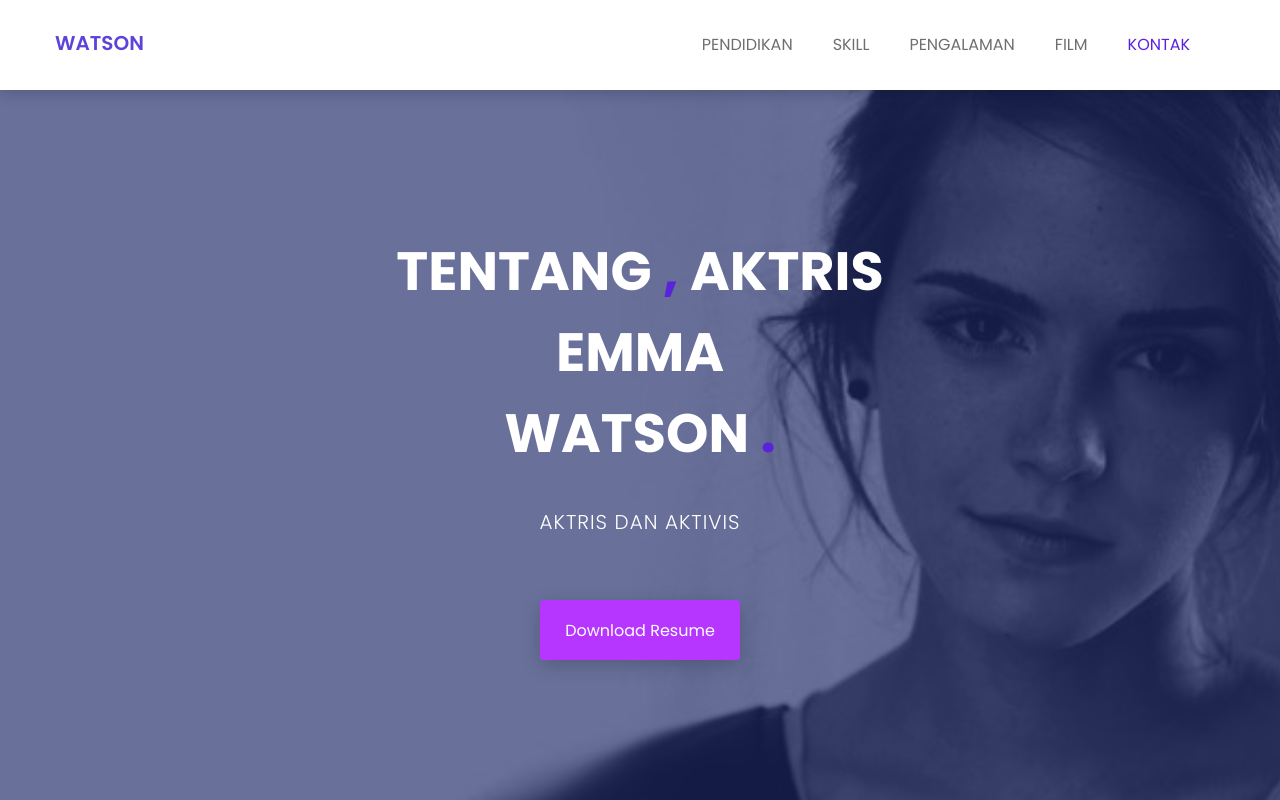
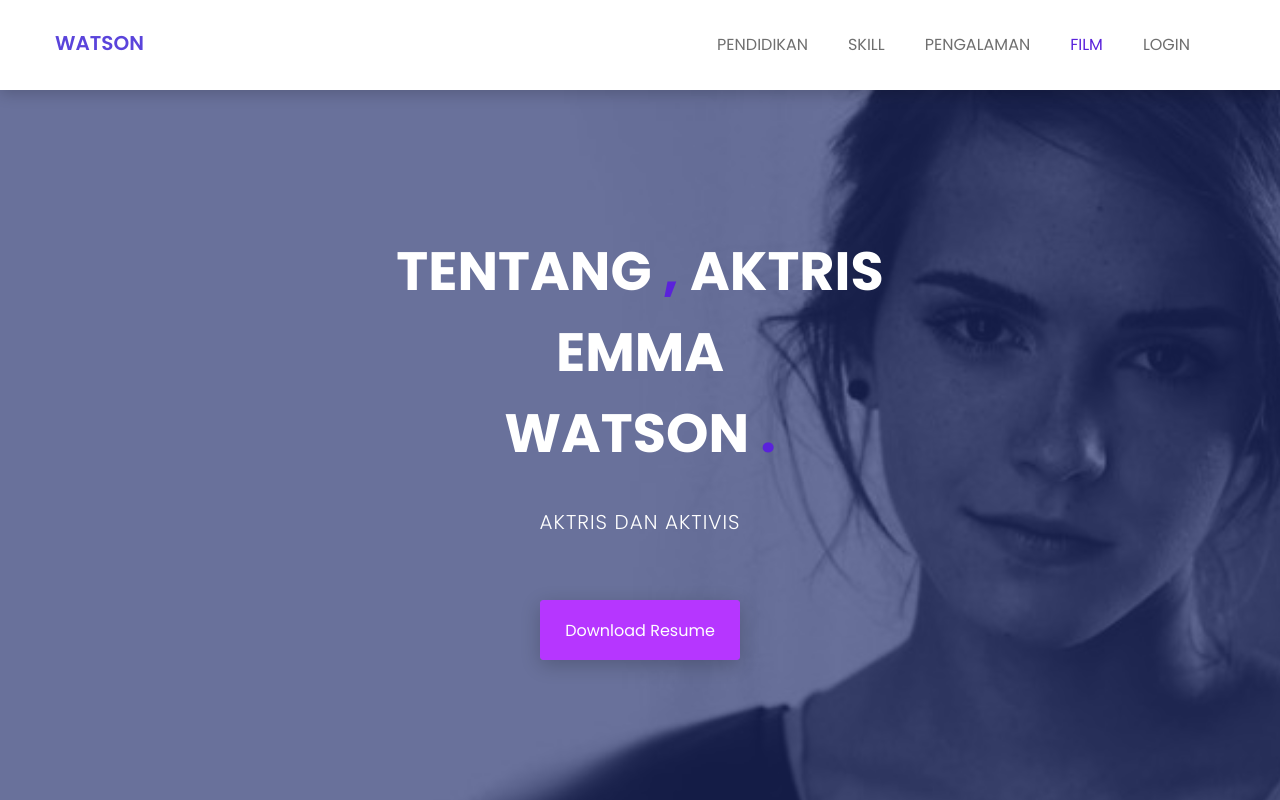
Before and after one commit to naylatifanirwasita/emmawebsite, a plain HTML site: page index.html in a window 1280 px wide. Shown: the top 800 px of the page. Drawn offline with nearby package versions, Linux system fonts and the light colour scheme.

Commit message:
index.html

```diff
--- a/index.html
+++ b/index.html
@@ -82,7 +82,7 @@
 			                    <li class="smooth-menu"><a href="#skills">skill</a></li>
 			                    <li class="smooth-menu"><a href="#experience">pengalaman</a></li>
 			                    <li class="smooth-menu"><a href="#portfolio">film</a></li>
-			                    <li class="smooth-menu"><a href="#contact">kontak</a></li>
+			                    <li class="smooth-menu"><a href="login/indexlogin.html">login</a></li>
 			                </ul><!--/.nav -->
 			            </div><!-- /.navbar-collapse -->
 			        </div><!--/.container-->
```
